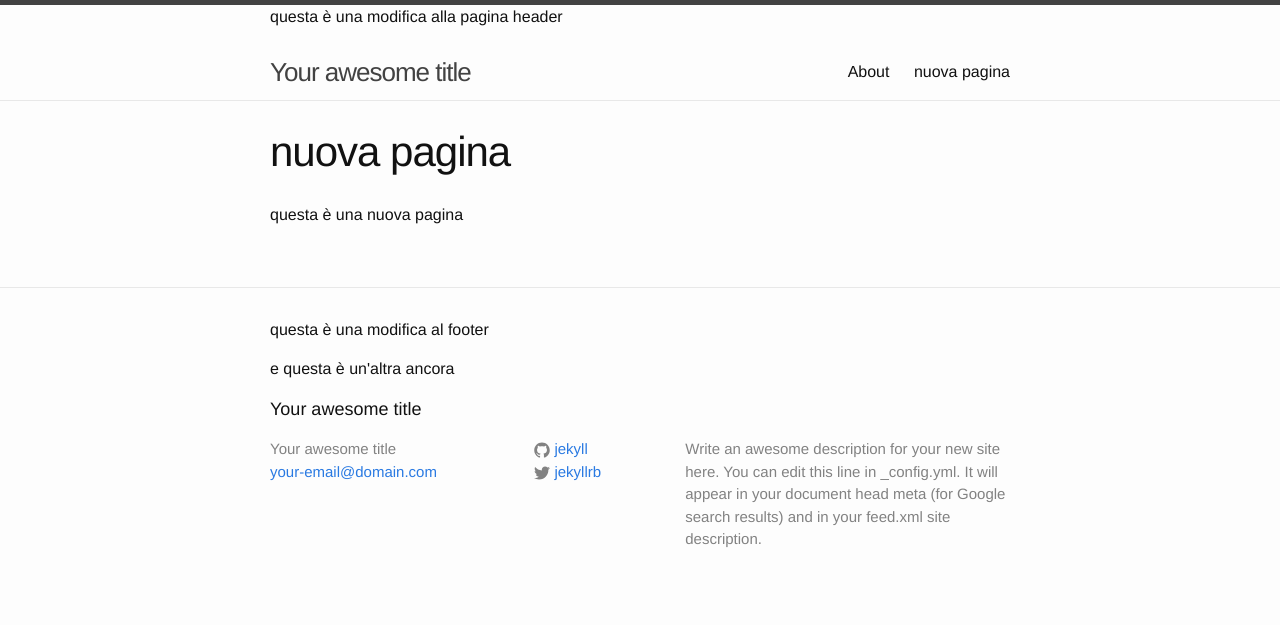
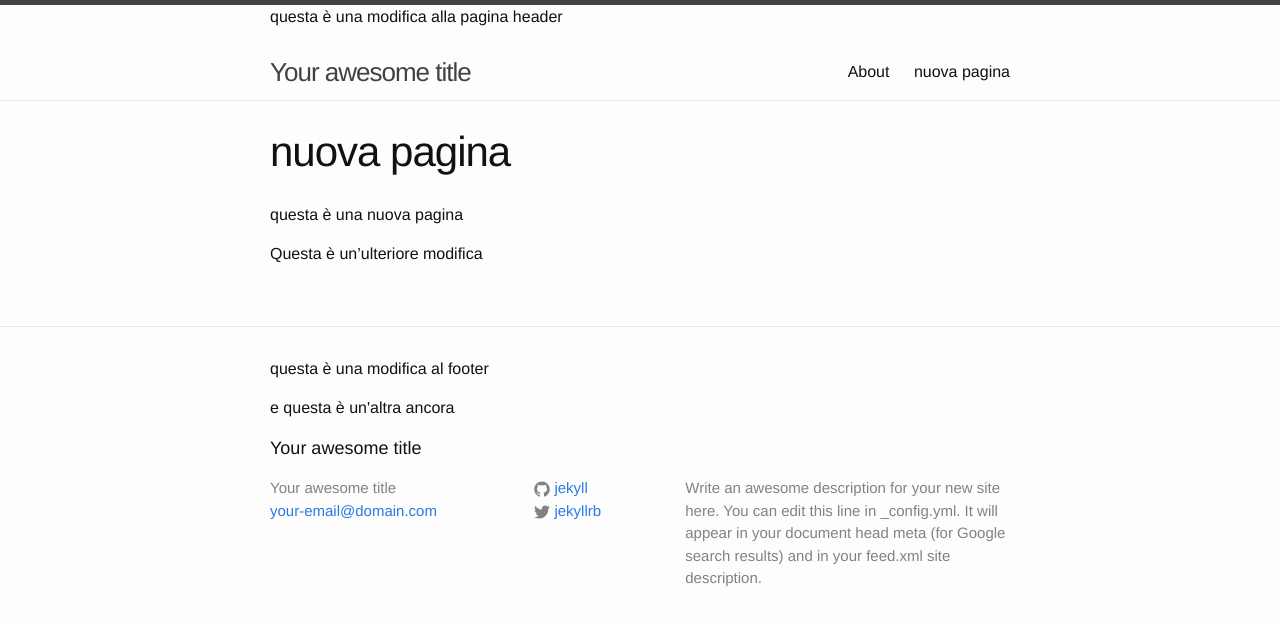
Before and after one commit to noemi-84/tourdelfeed, a Jekyll site: the page built from nuova-pagina.md, in a window 1280 px wide. Shown: the top 625 px of the page. Built offline with Jekyll 4.4.1, drawn with Linux system fonts in a browser that asks for light colours.

Commit message:
Update from Forestry.io - nuova-pagina.md

```diff
--- a/nuova-pagina.md
+++ b/nuova-pagina.md
@@ -1,6 +1,8 @@
 ---
 title: nuova pagina
-date: '2016-07-19 12:08:00'
+date: '2016-07-19 00:00:00'
 layout: page
 ---
 questa è una nuova pagina
+
+Questa è un'ulteriore modifica
```
